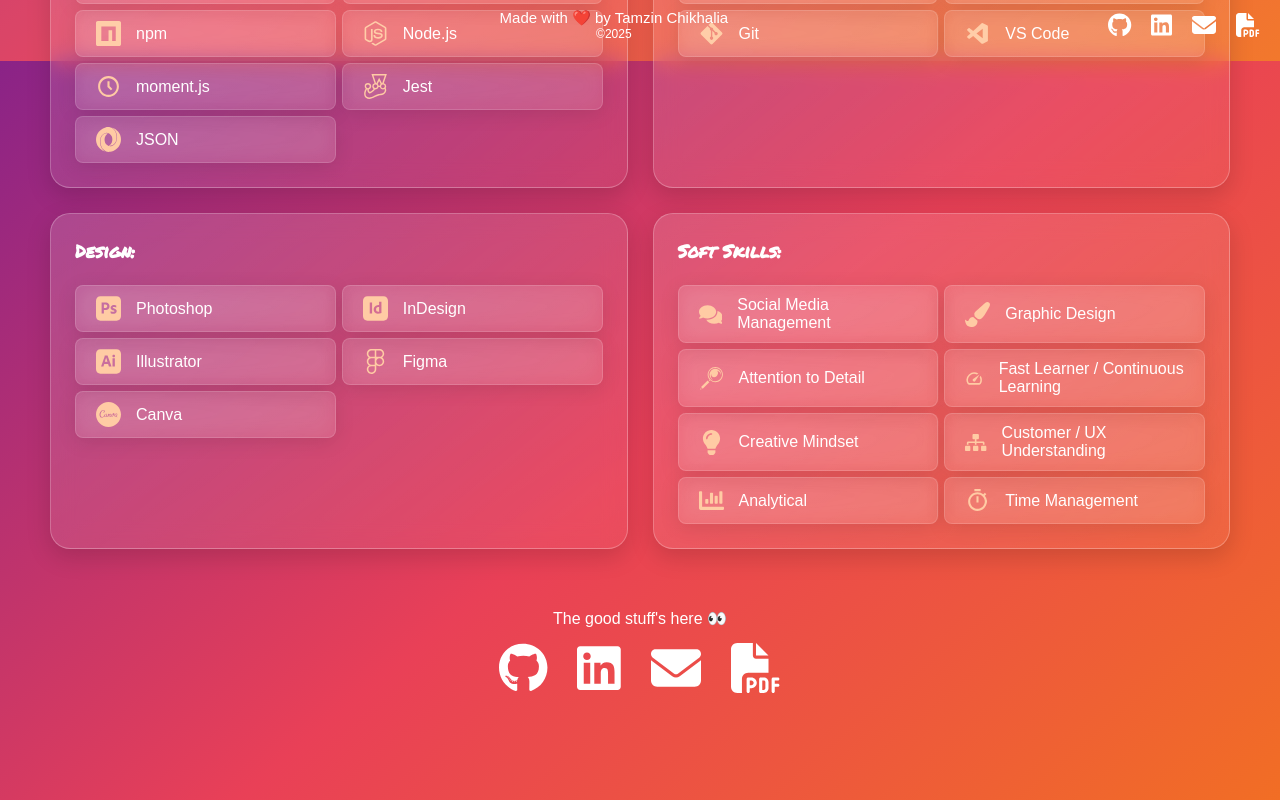
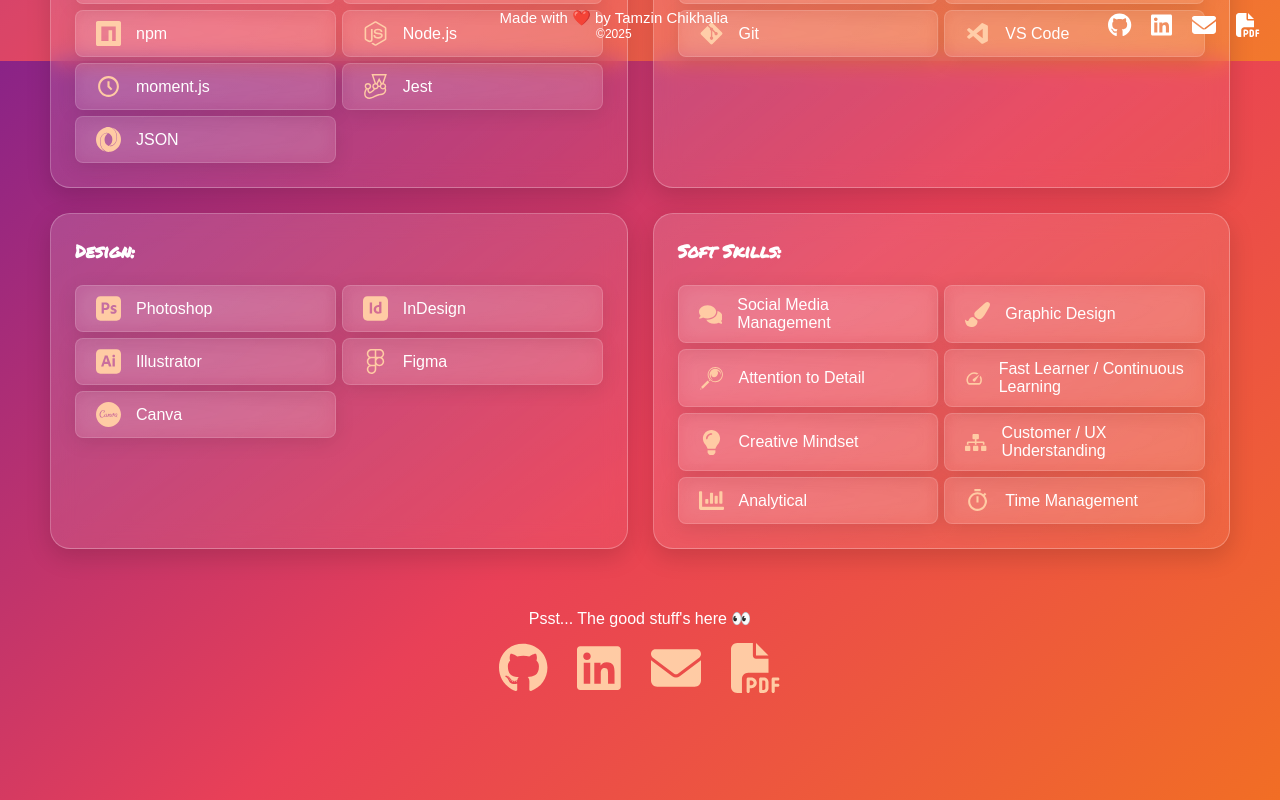
Before and after one commit to TamzinC/react-portfolio, a React (Create React App) app: page /#/about in a window 1280 px wide. Shown: the part 739-1539 px from the top of the page. Built offline with nearby package versions, Linux system fonts and the light colour scheme; a web font is replaced by a local one.

Commit message:
updated text for social links

```diff
--- a/src/pages/About/About.js
+++ b/src/pages/About/About.js
@@ -204,7 +204,7 @@
 
           <aside className={styles.aside}>
             {/* <p>Contact and Social Links</p> */}
-            <p>The good stuff's here 👀</p>
+            <p>Psst... The good stuff's here 👀</p>
             <a href="https://github.com/TamzinC" target="_blank">
               <FontAwesomeIcon
                 icon={faGithub}
--- a/src/pages/About/About.module.css
+++ b/src/pages/About/About.module.css
@@ -98,6 +98,7 @@
 .badges {
   height: 50px;
   margin: 15px;
+  color: #FFCBA4;
 }
 
 .badges:hover {
```
